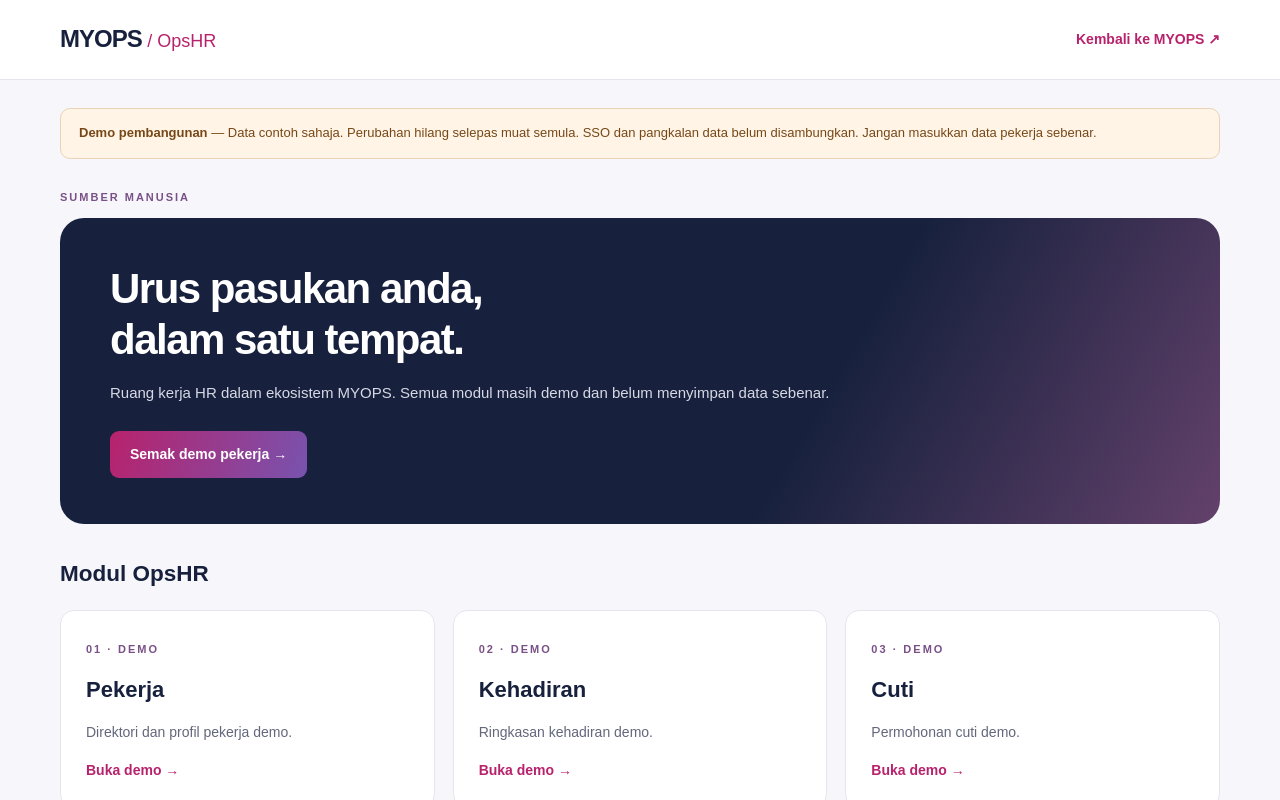
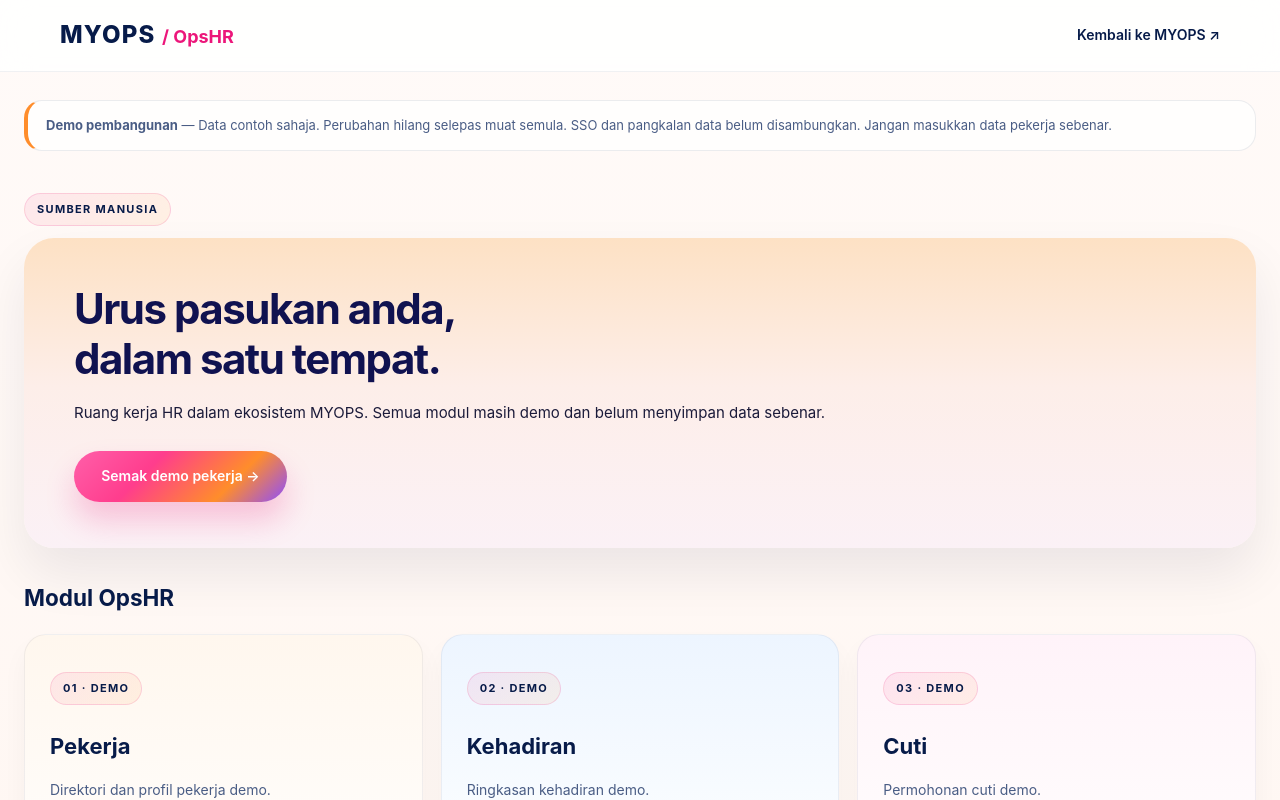
Before and after one commit to niz262025-hub/OPSHR, a Next.js app: page / in a window 1280 px wide. Shown: the top 800 px of the page. Built offline with nearby package versions, Linux system fonts and the light colour scheme.

Commit message:
style(opshr): align palette, gradients, cards and typography with MYOPS portal

```diff
--- a/app/globals.css
+++ b/app/globals.css
@@ -404,3 +404,81 @@ dialog p {
     grid-template-columns: 1fr;
   }
 }
+
+
+/* MYOPS visual system: aligned with MYOPS portal's actual brand palette. */
+:root {
+  color-scheme: light;
+  --navy: #071b49;
+  --muted: #4a5d85;
+  --pink: #ec167a;
+  --border: rgba(7, 27, 73, .08);
+  --hr-orange: #ff8d2b;
+}
+body {
+  font-family: 'Plus Jakarta Sans Variable', Inter, system-ui, -apple-system, BlinkMacSystemFont, 'Segoe UI', sans-serif;
+  background: linear-gradient(180deg, #fffaf8 0%, #fff5ef 100%);
+  color: var(--navy);
+}
+a { color: var(--navy); }
+a:hover { color: #ec167a; }
+header {
+  min-height: 72px;
+  height: auto;
+  background: rgba(255,255,255,.84);
+  backdrop-filter: blur(16px);
+  border-bottom: 1px solid rgba(7,27,73,.06);
+}
+.brand { color: #071b49; letter-spacing: .05em; }
+.brand span { color: #ec167a; font-weight: 700; }
+main { max-width: 1280px; }
+aside {
+  background: rgba(255,255,255,.72);
+  color: #4a5d85;
+  border: 1px solid rgba(7,27,73,.08);
+  border-left: 4px solid #ff8d2b;
+  border-radius: 18px;
+}
+.eyebrow {
+  display: inline-block;
+  padding: .42rem .75rem;
+  border-radius: 999px;
+  background: linear-gradient(135deg, rgba(236,22,122,.08), rgba(255,138,0,.08));
+  border: 1px solid rgba(236,22,122,.15);
+  color: #071b49;
+  letter-spacing: .12em;
+}
+.hero {
+  background: linear-gradient(180deg, #fde1c4 0%, #fdeee9 48%, #fbf1f6 100%);
+  color: #101250;
+  border-radius: 30px;
+  box-shadow: 0 26px 52px rgba(3,15,46,.08);
+}
+.hero p { color: #1b1b3a; }
+.button {
+  border-radius: 999px;
+  background: linear-gradient(135deg, #ff5fa9 0%, #ff3d8d 35%, #ff8d2b 72%, #8d4dff 100%);
+  box-shadow: 0 18px 30px rgba(236,22,122,.22);
+  padding: .9rem 1.7rem;
+}
+article, .directory, .stats article {
+  background: rgba(255,255,255,.78);
+  border: 1px solid rgba(7,27,73,.06);
+  border-radius: 22px;
+  box-shadow: 0 14px 26px rgba(28,34,56,.04);
+}
+.grid article:nth-child(4n+1) { background: linear-gradient(180deg, #fff7ee 0%, #fffdfb 100%); }
+.grid article:nth-child(4n+2) { background: linear-gradient(180deg, #edf5ff 0%, #fcfeff 100%); }
+.grid article:nth-child(4n+3) { background: linear-gradient(180deg, #fff3f9 0%, #fffdfd 100%); }
+.grid article:nth-child(4n) { background: linear-gradient(180deg, #f5f1ff 0%, #fdfcff 100%); }
+.grid a, .text-button { color: #ec167a; }
+th { background: #fff7f2; }
+input, select { border-color: rgba(7,27,73,.18); border-radius: 12px; }
+button:focus-visible, a:focus-visible, input:focus-visible, select:focus-visible {
+  outline: 3px solid #8d4dff;
+}
+@media (max-width: 700px) {
+  header { gap: 12px; flex-wrap: wrap; padding: 14px 18px; }
+  .hero { padding: 30px 24px; }
+  .grid { grid-template-columns: 1fr; }
+}
```
